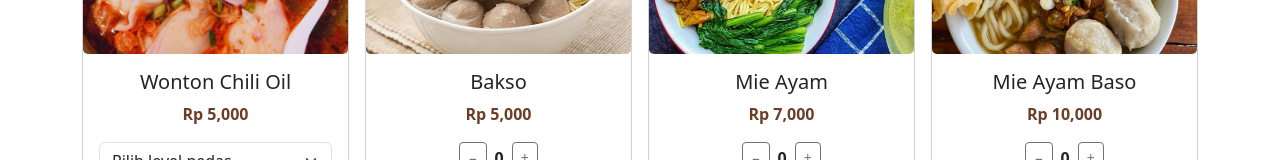
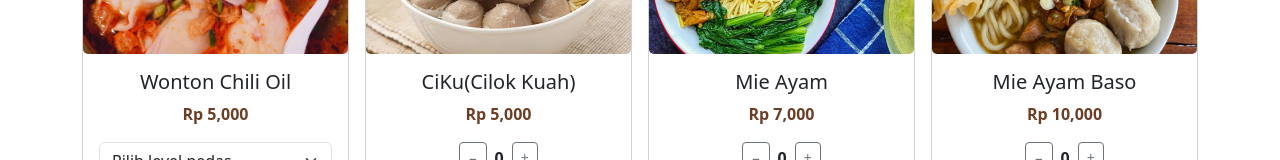
Before and after one commit to Celengmu/Trimo-Lowung, a React (Vite) app: page /menu in a window 1280 px wide. Shown: the part 534-694 px from the top of the page. Built offline with nearby package versions, Linux system fonts and the light colour scheme.

Commit message:
update src/data/menu.js

```diff
--- a/src/data/menu.js
+++ b/src/data/menu.js
@@ -51,7 +51,7 @@ export const foods = [
   },
   {
     id: 6,
-    name: "Bakso",
+    name: "CiKu(Cilok Kuah)",
     price: 5000,
     image: bakso,
   },
```
